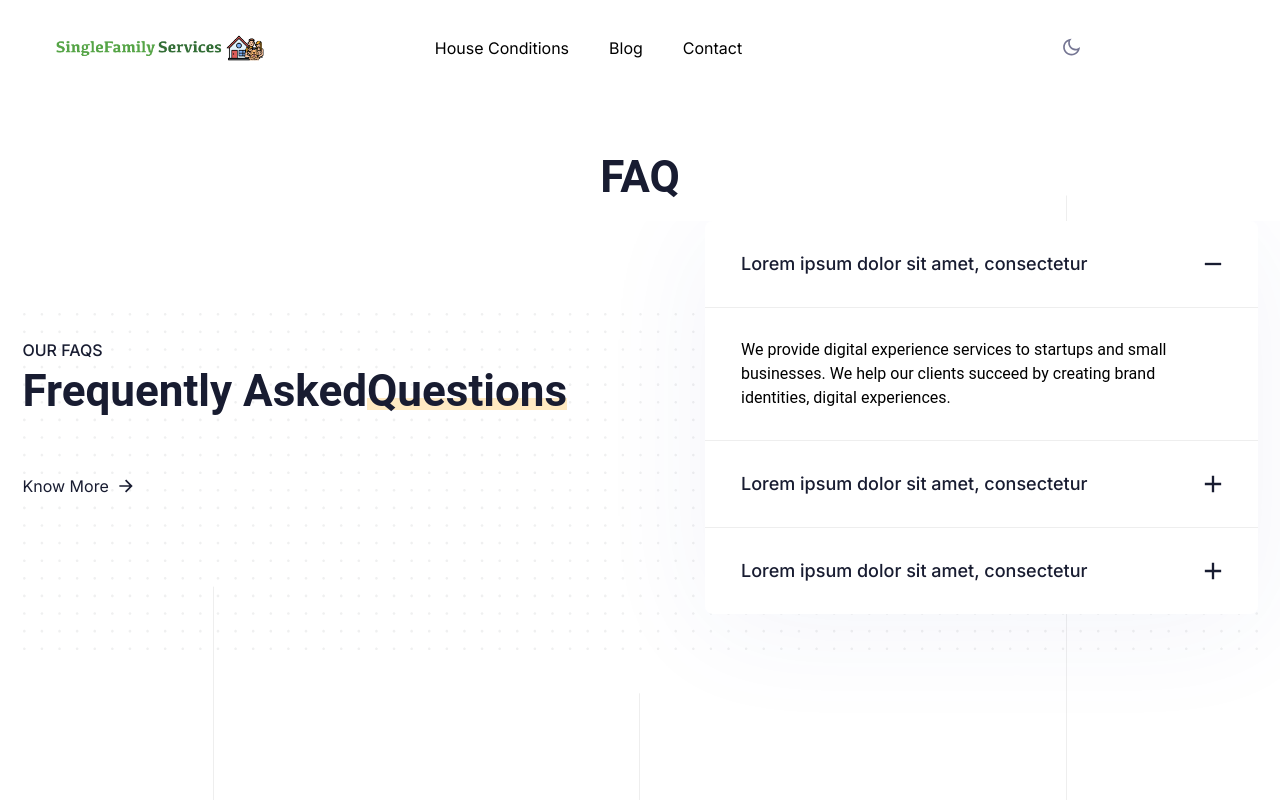
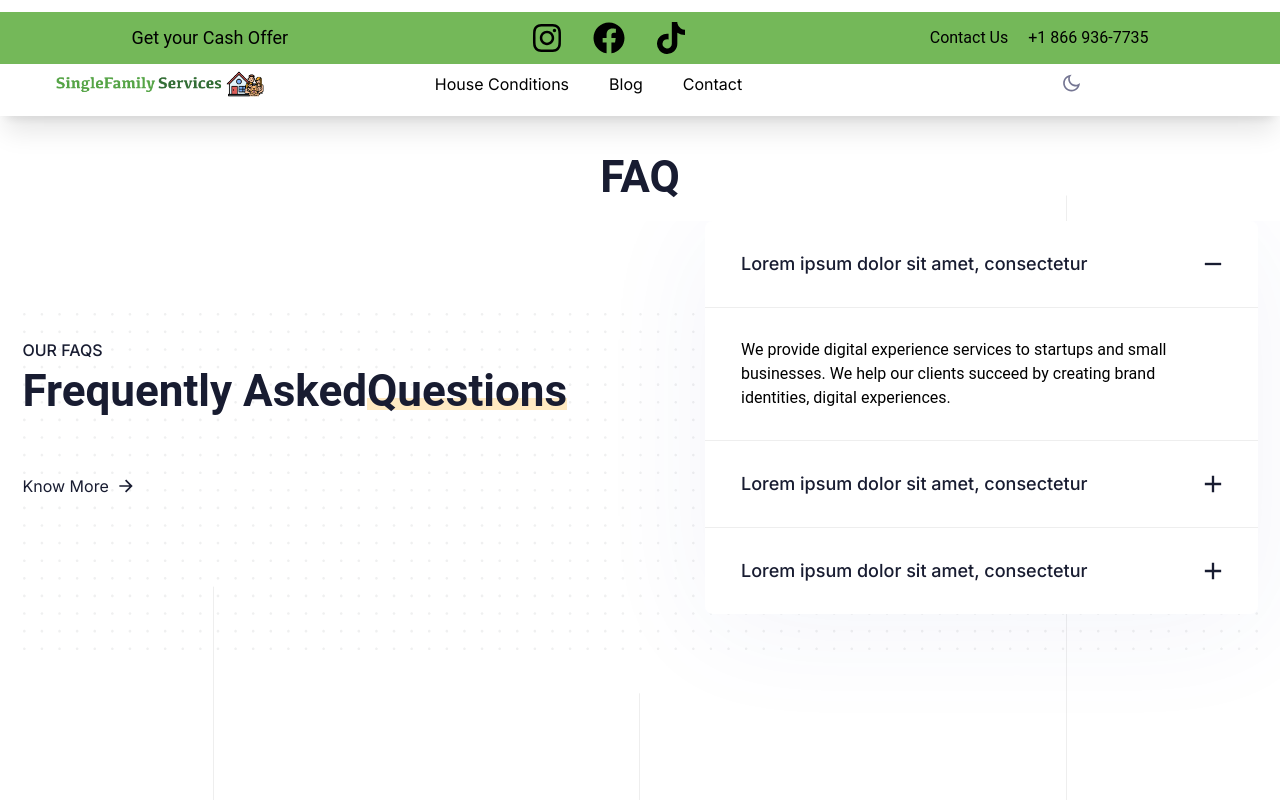
Before and after one commit to Arteaga0415/landing-2, a Next.js app: page /faq in a window 1280 px wide. Shown: the top 800 px of the page. Built offline with nearby package versions, Linux system fonts and the light colour scheme.

Commit message:
feat: header updated

```diff
--- a/components/Header/index.tsx
+++ b/components/Header/index.tsx
@@ -6,6 +6,7 @@ import { useEffect, useState } from "react";
 
 import ThemeToggler from "./ThemeToggler";
 import menuData from "./menuData";
+import SocialMedia from "../social-media";
 
 const Header = () => {
   const [navigationOpen, setNavigationOpen] = useState(false);
@@ -16,7 +17,7 @@ const Header = () => {
 
   // Sticky menu
   const handleStickyMenu = () => {
-    if (window.scrollY >= 80) {
+    if (window.scrollY >= 1) {
       setStickyMenu(true);
     } else {
       setStickyMenu(false);
@@ -29,12 +30,16 @@ const Header = () => {
 
   return (
     <header
-      className={`fixed left-0 top-0 z-99999 w-full py-7 ${
-        stickyMenu
-          ? "bg-white !py-4 shadow transition duration-100 dark:bg-black"
-          : ""
-      }`}
+      className={`fixed left-0 top-0 z-99999 w-full h-auto py-3 bg-white shadow-xl transition duration-100 dark:bg-black`}
     >
+      <div className="flex flex-row justify-around items-center bg-green2 p-2.5">
+        <h4 className="text-lg">Get your Cash Offer</h4>
+        <SocialMedia />
+        <div className="flex flex-row gap-5">
+          <h4>Contact Us </h4>
+          <h4>+1 866 936-7735</h4>
+        </div>
+      </div>
       <div className="relative mx-auto max-w-c-1790 items-center justify-center px-4 md:px-8 xl:flex 2xl:px-0">
         <div className="flex w-full items-center justify-between xl:w-1/4">
           <a href="/" className="-ml-10 md:ml-0">
```
